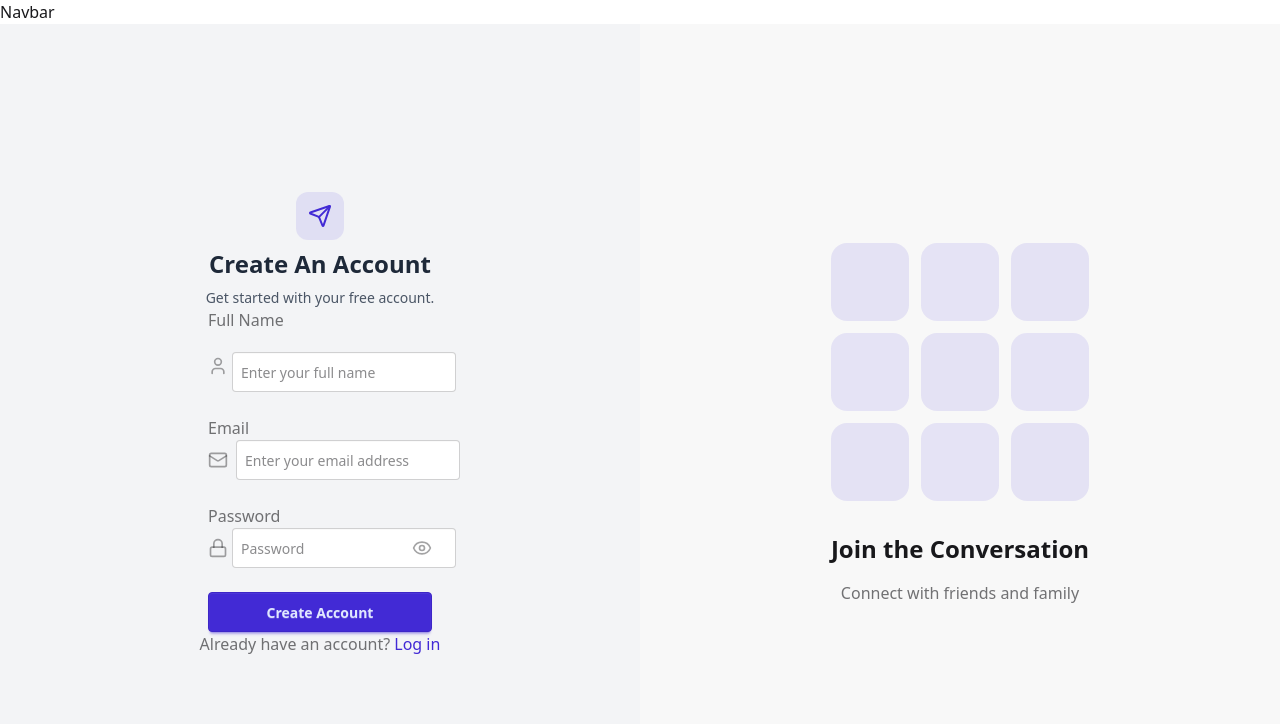
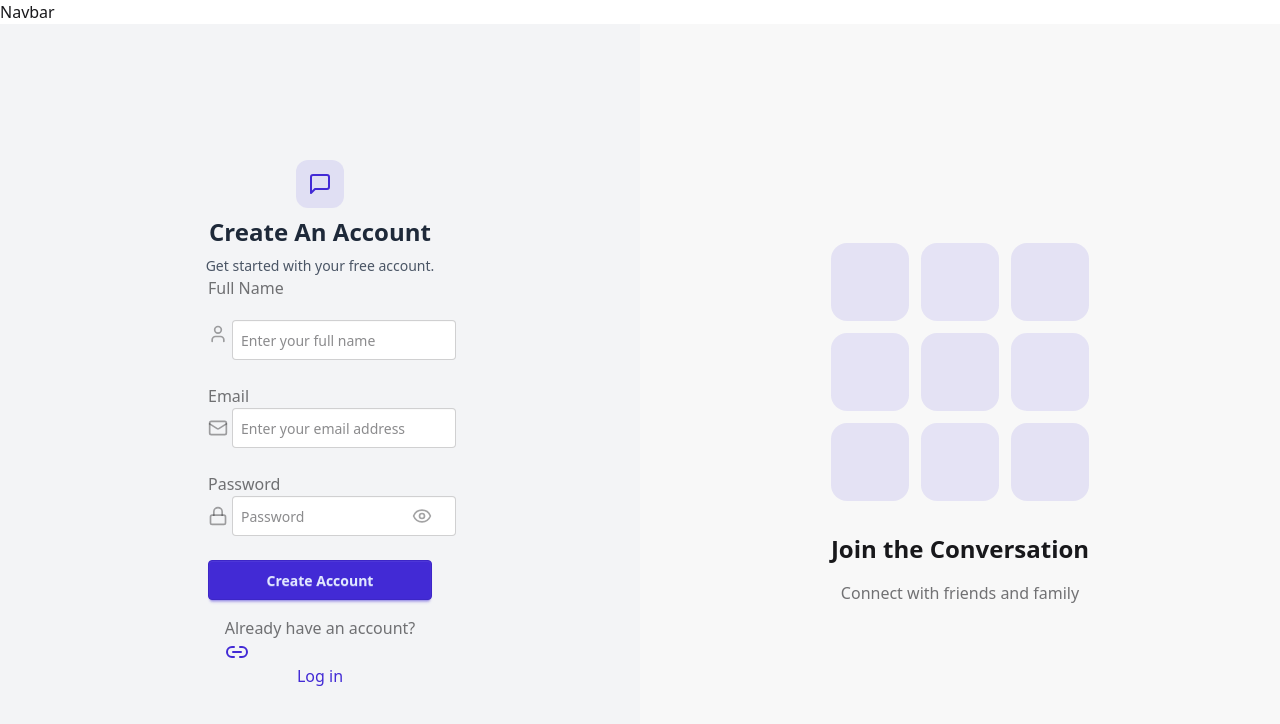
Before and after one commit to Lennx-gif/Chat, a React (Vite) app in the folder frontend/: page /signup in a window 1280 px wide. Shown: the top 724 px of the page. Built offline with nearby package versions, Linux system fonts and the light colour scheme.

Commit message:
Update dependencies and enhance SignUpPage with validation and improved UI elements

```diff
--- a/frontend/package.json
+++ b/frontend/package.json
@@ -25,7 +25,7 @@
     "@types/react": "^19.0.10",
     "@types/react-dom": "^19.0.4",
     "@vitejs/plugin-react": "^4.3.4",
-    "daisyui": "^5.0.35",
+    "daisyui": "^5.1.13",
     "eslint": "^9.22.0",
     "eslint-plugin-react-hooks": "^5.2.0",
     "eslint-plugin-react-refresh": "^0.4.19",
--- a/frontend/src/App.jsx
+++ b/frontend/src/App.jsx
@@ -9,6 +9,7 @@ import { useAuthStore } from "./store/useAuthStore.js";
 import { useEffect } from "react";
 import { Loader } from "lucide-react";
 import { Navigate } from "react-router-dom";
+import { Toaster } from "react-hot-toast";
 
 
 const App = () => {
@@ -38,6 +39,7 @@ const App = () => {
         <Route path="/profile" element={authUser ? <ProfilePage/> : <Navigate to="/login"/>}/>
 
       </Routes>
+      <Toaster/>
     </div>
 
   )
--- a/frontend/src/pages/SignUpPage.jsx
+++ b/frontend/src/pages/SignUpPage.jsx
@@ -1,9 +1,11 @@
 import { useState } from 'react';
-import { EyeOff, Link, Loader, Mail, Send, User } from 'lucide-react';
+import { EyeIcon, EyeOff, Link, Link2, Loader, Mail, MessageSquare, User } from 'lucide-react';
 import { useAuthStore } from '../store/useAuthStore.js'; // Adjust the import path as necessary
 import { Lock } from 'lucide-react';
 import { Eye } from 'lucide-react';
 import AuthImagePattern from  '../components/AuthImagePattern.jsx'; // Adjust the import path as necessary
+import { Links } from 'react-router-dom';
+import { toast } from 'react-hot-toast';
 
 const SignUpPage = () => {
   // This is a placeholder component for the SignUp page
@@ -16,10 +18,18 @@ const SignUpPage = () => {
     confirmPassword: ''
   });
 
-  const signup = useAuthStore((state) => state.signup);
   const isSigningUp = useAuthStore((state) => state.isSigningUp);
 
-  const validateForm = () => {};
+  const validateForm = ()=>{
+    if (!formData.fullname.trim()) return toast.error("Full name is required");
+    if (!formData.email.trim()) return toast.error("Email is required");
+    const emailRegex = /^[^\s@]+@[^\s@]+\.[^\s@]+$/;
+    if (!emailRegex.test(formData.email)) return toast.error("Invalid email address");
+    if (formData.password.length < 6) return toast.error("Password must be at least 6 characters long");
+    if (formData.password !== formData.confirmPassword) return toast.error("Passwords do not match");
+    return true;
+  };
+
   const handleSubmit = (e) => {
     e.preventDefault();
   };
@@ -33,7 +43,7 @@ const SignUpPage = () => {
           <div className='flex flex-col items-center gap-2 group'>
             <div className='size-12 rounded-xl bg-primary/10 flex items-center justify-center
             group-hover:bg-primary/20 transition-colors'>
-              <Send className='size-6 text-primary'/>
+              <MessageSquare className='size-6 text-primary'/>
             </div>
             <h1 className='text-2xl font-semibold text-gray-800'>Create An Account</h1>
             <p className='text-gray-600 text-sm'>Get started with your free account.</p>
@@ -66,18 +76,19 @@ const SignUpPage = () => {
               <span className='label-text font-medium'>Email</span>
             </label>
             <div className='relative'>
-              <div className='absolute inset-y-2.5 left-0 pl-0 '>
-                <Mail className='size-5 text-base-content/40' />
+              <div className='absolute inset-y-0 bottom-0  pl-0 flex items-center pointer-events-none'>
+                <Mail className='size-5 text-base-content/40 ' />
               </div>
-            </div>
+
               <input
                 type='text'
                 placeholder='Enter your email address'
-              className='input input-bordered w-full pl-2 inset-x-7'
+                className='input input-bordered w-full pl-2 inset-x-6'
                 value={formData.email}
                 onChange={(e) => setFormData({ ...formData, email: e.target.value })}
                 required
               />
+            </div>
           </div>
 
 
@@ -112,7 +123,7 @@ const SignUpPage = () => {
           <button type='submit' className='btn btn-primary w-full' disabled={isSigningUp}>
             {isSigningUp ?(
               <>
-              <Loader className='size-4 animate-spin mr-2' />
+              <Loader className='size-4 animate-spin' />
               Loading...
               </>
               ):(
@@ -122,9 +133,12 @@ const SignUpPage = () => {
           </button>
         </form>
 
-        <div className="text-center">
+        <div className="text-center flex flex-col gap-2 mt-4 items-center">
           <p className='text-base-content/60'>
           Already have an account?{" "}
+          <Link2 to="/login" className="link link-primary">
+            Sign in
+          </Link2>
           <a href="/login" className='text-primary hover:underline'>Log in</a>
           </p>
         </div>
```
Also changed, not shown: frontend/src/index.css (line endings or trailing spaces), 1 other file (tests, documents, lock files or other folders). Lines whose indentation alone changed are shown as unchanged.
